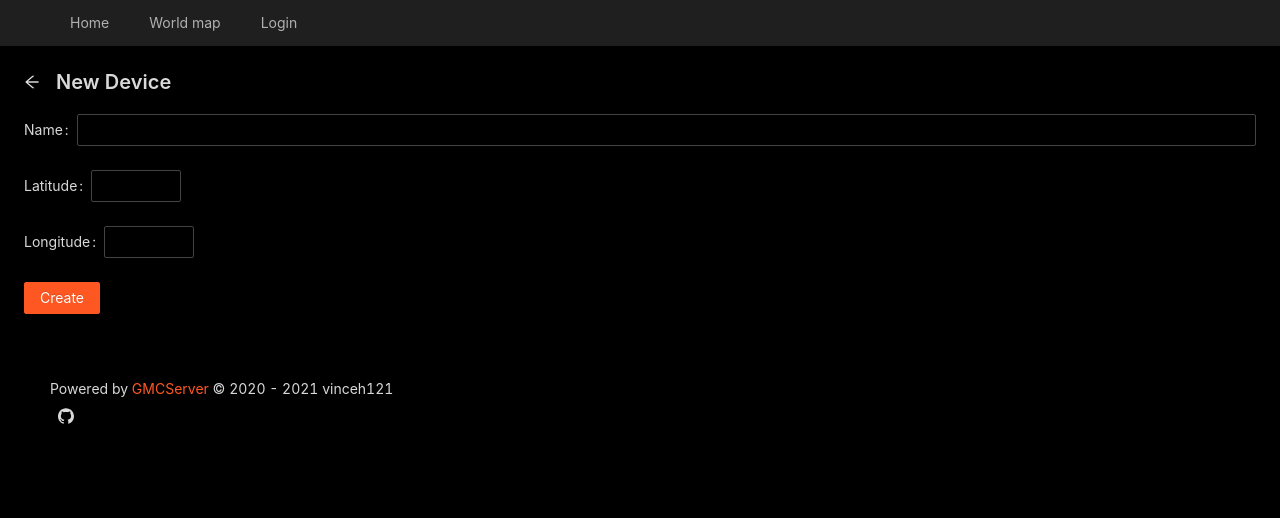
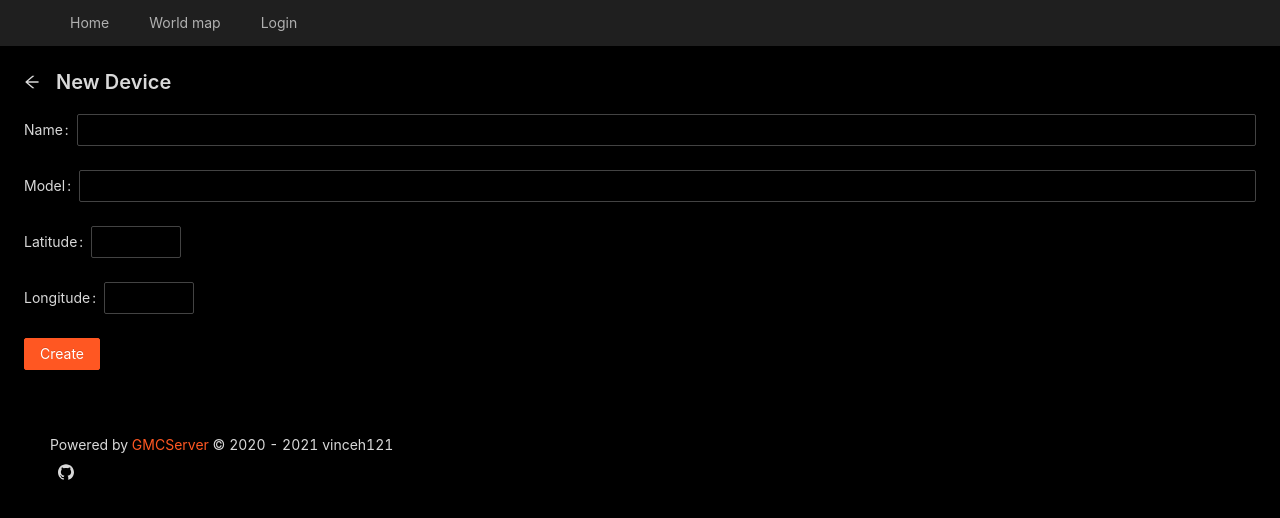
Before and after one commit to vinceh121/gmcserver, a React (Create React App) app in the folder gmcserver-web/: page /device/new in a window 1280 px wide. Shown: the top 518 px of the page. Built offline with nearby package versions, Linux system fonts and the light colour scheme; what color-hash would draw is missing.

Commit message:
fix device creation

```diff
--- a/gmcserver-web/src/pages/device/NewDevice.jsx
+++ b/gmcserver-web/src/pages/device/NewDevice.jsx
@@ -45,6 +45,9 @@ function NewDevice() {
 				<Form.Item label="Name" name="name">
 					<Input />
 				</Form.Item>
+				<Form.Item label="Model" name="model">
+					<Input />
+				</Form.Item>
 				<Form.Item label="Latitude" name="lat">
 					<InputNumber />
 				</Form.Item>
```
